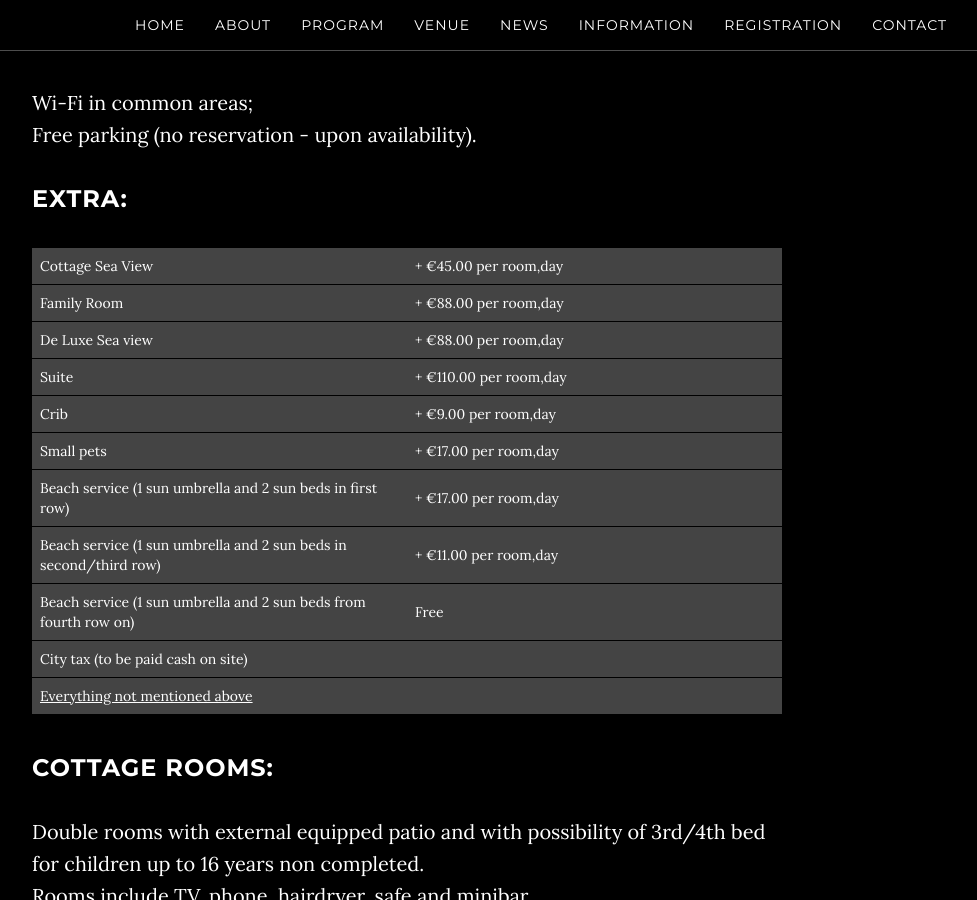
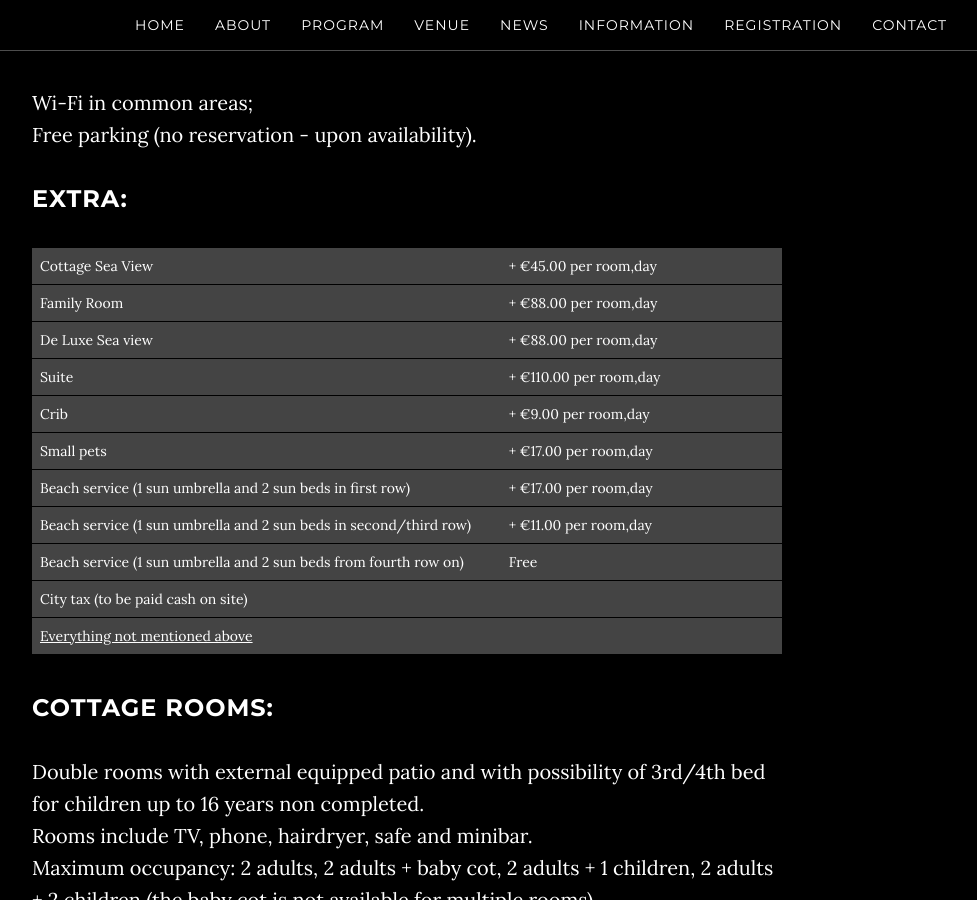
Before and after one commit to breakingthelimits/supereddington2018, a Jekyll site: the page built from venue/index.html, in a window 1280 px wide and 900 px high, scrolled down 1781 px. Shown: the whole window, without its empty margins (248-1225 px from the left). Built offline with Jekyll 4.4.1, drawn with Linux system fonts in a browser that asks for light colours.

Commit message:
Update index.html

```diff
--- a/venue/index.html
+++ b/venue/index.html
@@ -62,7 +62,7 @@ title: Venue
              <TD class="layout_tdheader" style="WIDTH: 25%">
                    Cottage Sea View
              </TD>
-             <TD class="layout_tdheader" style="WIDTH: 25%">
+             <TD class="layout_tdheader" style="WIDTH: 15%">
                    + €45.00 per room,day
              </TD>
          </TR>
@@ -80,7 +80,7 @@ title: Venue
                <TD class="layout_tdheader" style="WIDTH: 25%">
                    De Luxe Sea view
              </TD>
-             <TD class="layout_tdheader" style="WIDTH: 25%">
+             <TD class="layout_tdheader" style="WIDTH: 15%">
                    + €88.00 per room,day
              </TD>
           </TR>
@@ -89,7 +89,7 @@ title: Venue
                <TD class="layout_tdheader" style="WIDTH: 25%">
                    Suite
              </TD>
-             <TD class="layout_tdheader" style="WIDTH: 25%">
+             <TD class="layout_tdheader" style="WIDTH: 15%">
                    + €110.00 per room,day
              </TD>
           </TR>
@@ -98,7 +98,7 @@ title: Venue
                <TD class="layout_tdheader" style="WIDTH: 25%">
                    Crib
              </TD>
-             <TD class="layout_tdheader" style="WIDTH: 25%">
+             <TD class="layout_tdheader" style="WIDTH: 15%">
                    + €9.00 per room,day
              </TD>
           </TR>
@@ -107,7 +107,7 @@ title: Venue
                <TD class="layout_tdheader" style="WIDTH: 25%">
                    Small pets
              </TD>
-             <TD class="layout_tdheader" style="WIDTH: 25%">
+             <TD class="layout_tdheader" style="WIDTH: 15%">
                    + €17.00 per room,day
              </TD>
           </TR>
@@ -116,7 +116,7 @@ title: Venue
                <TD class="layout_tdheader" style="WIDTH: 25%">
                Beach service (1 sun umbrella and 2 sun beds in first row)
              </TD>
-             <TD class="layout_tdheader" style="WIDTH: 25%">
+             <TD class="layout_tdheader" style="WIDTH: 15%">
                    + €17.00 per room,day
              </TD>
           </TR>
@@ -125,7 +125,7 @@ title: Venue
                <TD class="layout_tdheader" style="WIDTH: 25%">
                 Beach service (1 sun umbrella and 2 sun beds in second/third row)
              </TD>
-             <TD class="layout_tdheader" style="WIDTH: 25%">
+             <TD class="layout_tdheader" style="WIDTH: 15%">
                    + €11.00 per room,day
              </TD>
           </TR>
@@ -134,7 +134,7 @@ title: Venue
                <TD class="layout_tdheader" style="WIDTH: 25%">
                 Beach service (1 sun umbrella and 2 sun beds from fourth row on)
              </TD>
-             <TD class="layout_tdheader" style="WIDTH: 25%">
+             <TD class="layout_tdheader" style="WIDTH: 15%">
                    Free
              </TD>
           </TR>
@@ -143,7 +143,7 @@ title: Venue
                <TD class="layout_tdheader" style="WIDTH: 25%">
                   City tax (to be paid cash on site)
              </TD>
-             <TD class="layout_tdheader" style="WIDTH: 25%">
+             <TD class="layout_tdheader" style="WIDTH: 15%">
 
              </TD>
           </TR>
@@ -152,7 +152,7 @@ title: Venue
                <TD class="layout_tdheader" style="WIDTH: 25%">
                     <u>Everything not mentioned above</u>
              </TD>
-             <TD class="layout_tdheader" style="WIDTH: 25%">
+             <TD class="layout_tdheader" style="WIDTH: 15%">
 
              </TD>
           </TR>
```
